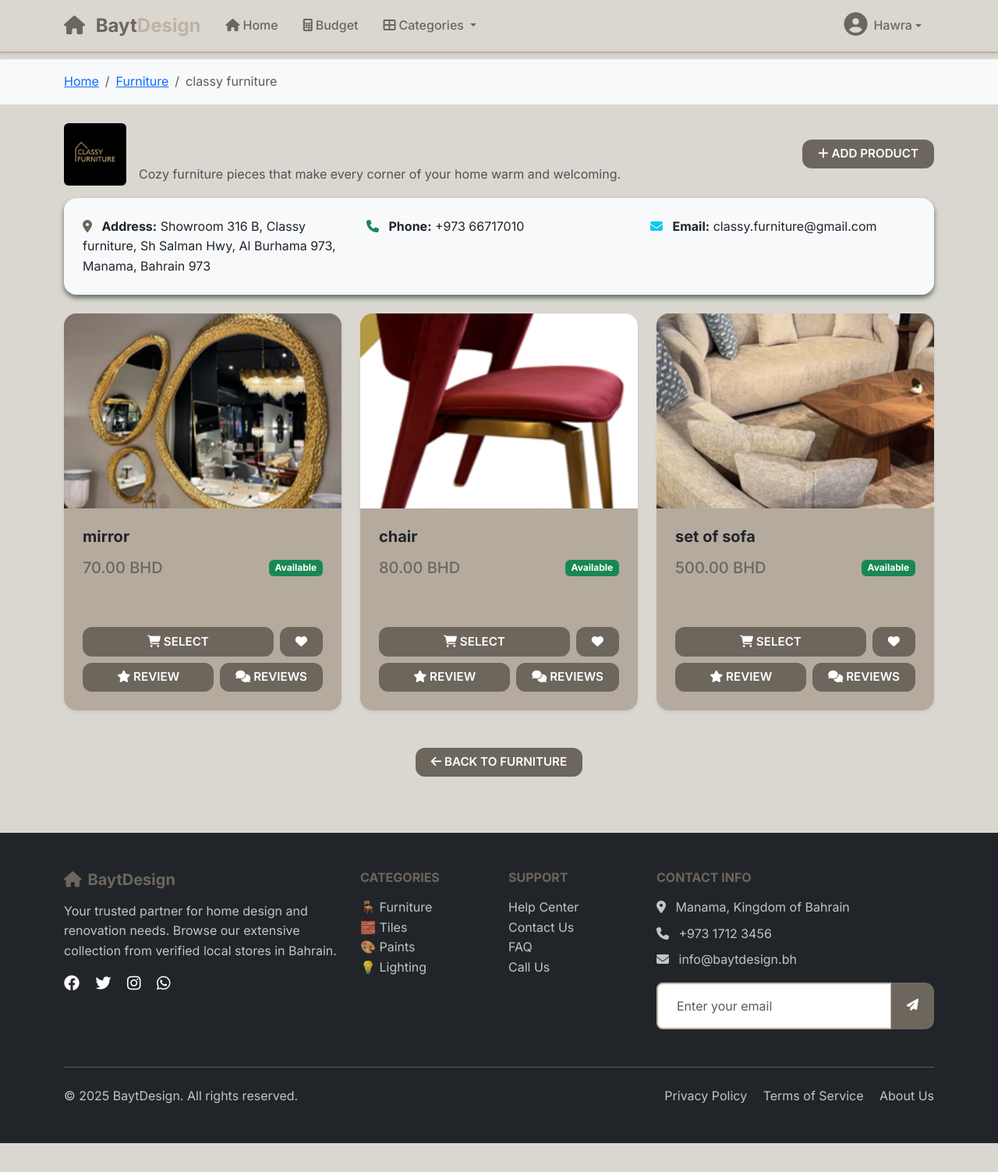
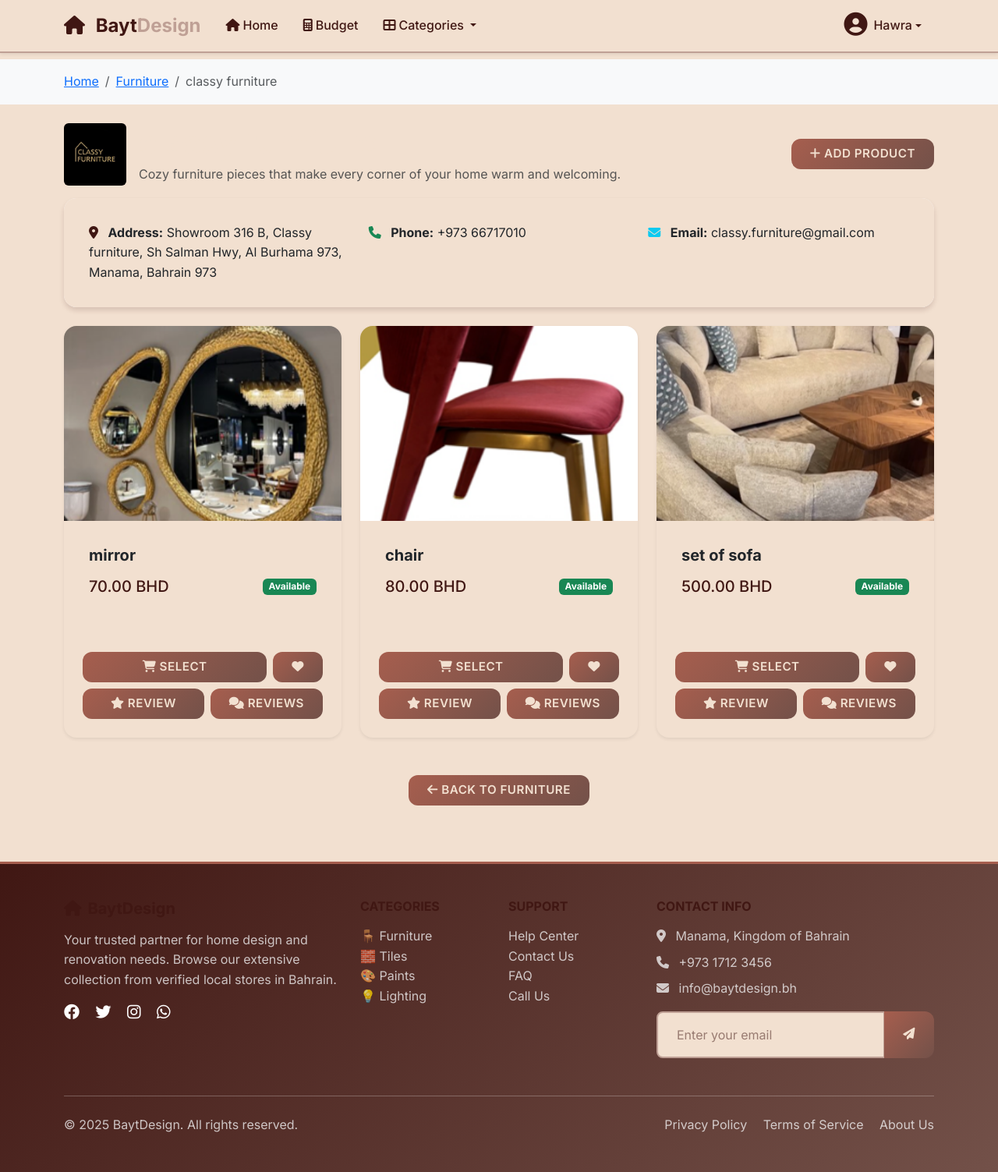
Before and after one commit to hawraayoob/BaytDesign, a Django app: page /shop/13/ in a window 1280 px wide. Shown: the whole page at 78% size. Before the commit the page ends 1466 px from the top, so only its background shows below. Run offline with Django 5.2, Linux system fonts and the light colour scheme; a user stored in the database is signed in; data comes from the database, SQL or seed files in the repository.

Commit message:
update css with red

```diff
--- a/main_app/static/css/base.css
+++ b/main_app/static/css/base.css
@@ -1,12 +1,13 @@
 :root {
 
-    --primary-color: #6c665d;
-    --primary-light: #A69B8D;
-    --primary-dark: #5F7161;
+    --primary-color: #401713;       /* Deep chocolate brown */
+    --primary-light: #735149;       /* Medium brown */
+    --primary-dark: #401713;        /* Deep chocolate (same as primary) */
 
 
-    --secondary-color: #BFB2A3;
-    --accent-color: #dad7d1;
+    --secondary-color: #BFA095;     /* Warm taupe */
+    --accent-color: #F2E0D0;        /* Cream/beige */
+    --tertiary-color: #A65E4E;      /* Terracotta/rust */
 
     --font-primary: 'Inter', sans-serif;
     --font-heading: 'Inter', serif;
@@ -24,15 +25,10 @@
     --radius-xl: 1rem;
     --radius-round: 50%;
 
-    --shadow-sm: 0 1px 3px #5F7161;
-
-    --shadow-md: 0 4px 6px #5F7161;
-
-    --shadow-lg: 0 10px 15px #5F7161;
-
-
-    --btn-hover-shadow: 0 6px 15px #5F7161;
-
+    --shadow-sm: 0 1px 3px rgba(64, 23, 19, 0.12);
+    --shadow-md: 0 4px 6px rgba(64, 23, 19, 0.15);
+    --shadow-lg: 0 10px 15px rgba(64, 23, 19, 0.2);
+    --btn-hover-shadow: 0 6px 20px rgba(166, 94, 78, 0.3);
 }
 
 
@@ -62,7 +58,7 @@ body {
 
 
 h1{
-    font-family: var(--primary-light);
+    font-family: var(--font-heading);
     font-weight: 700;
     line-height: 1.2;
     color: var(--accent-color);
@@ -101,39 +97,64 @@ h2, h3, h4, h5, h6 {
     padding: var(--spacing-sm) var(--spacing-md) !important;
     border-radius: var(--radius-md);
     position: relative;
+    transition: all 0.3s ease;
+}
+
+.nav-link:hover {
+    color: var(--tertiary-color) !important;
+    background-color: rgba(166, 94, 78, 0.1);
 }
 
 
 .btn {
     border: none;
     border-radius: var(--radius-lg);
-    padding: 0.45rem 1.25rem;
+    padding: 0.5rem 1.5rem;
     font-weight: 600;
     font-size: 0.95rem;
     text-transform: uppercase;
+    letter-spacing: 0.5px;
     cursor: pointer;
-    color: white;
-    background-color: var(--primary-color);
-    transition: box-shadow 0.3s ease;
+    color: var(--accent-color);
+    background: linear-gradient(135deg, var(--tertiary-color), var(--primary-light));
+    transition: all 0.3s ease;
+    position: relative;
+    overflow: hidden;
 }
 
+.btn::before {
+    content: '';
+    position: absolute;
+    top: 0;
+    left: -100%;
+    width: 100%;
+    height: 100%;
+    background: linear-gradient(90deg, transparent, rgba(255,255,255,0.2), transparent);
+    transition: left 0.5s;
+}
+
+.btn:hover::before {
+    left: 100%;
+}
 
 .btn:hover,
 .btn:focus {
     box-shadow: var(--btn-hover-shadow);
-    background-color: var(--primary-color) !important;
-    color: white !important;
+    background: linear-gradient(135deg, #B8564A, var(--tertiary-color));
+    color: var(--accent-color) !important;
     outline: none !important;
     border: none !important;
+    transform: translateY(-2px);
 }
 
 
 .btn:active {
-    background-color: var(--primary-color) !important;
-    color: white !important;
-    box-shadow: none !important;
+    background: linear-gradient(135deg, var(--primary-color), var(--primary-light)) !important;
+    color: var(--accent-color) !important;
+    box-shadow: var(--shadow-sm) !important;
     outline: none !important;
     border: none !important;
+    transform: translateY(0);
 }
 
 /* Remove Bootstrap default btn colors */
@@ -170,27 +191,46 @@ h2, h3, h4, h5, h6 {
 
 
 .card {
-    background: #a69b8dba;
-    border: none;
+    background: var(--accent-color);
+    border: 1px solid var(--secondary-color);
     border-radius: var(--radius-xl);
     box-shadow: var(--shadow-md);
     position: relative;
     overflow: hidden;
+    transition: all 0.3s ease;
+}
+
+.card:hover {
+    box-shadow: var(--shadow-lg);
+    transform: translateY(-3px);
+    border-color: var(--tertiary-color);
 }
 
 .card-header {
-    background-color: var(--primary-color);
-    color: white;
+    background: linear-gradient(135deg, var(--primary-color), var(--primary-light));
+    color: var(--accent-color);
     padding: var(--spacing-lg);
     border-radius: var(--radius-xl) var(--radius-xl) 0 0;
+    position: relative;
+}
+
+.card-header::after {
+    content: '';
+    position: absolute;
+    bottom: 0;
+    left: 0;
+    right: 0;
+    height: 2px;
+    background: var(--tertiary-color);
 }
 
 .card-body {
-    padding: var(--spacing-lg);
+    padding: var(--spacing-xl);
+    background-color: var(--accent-color);
 }
 
 .card-footer {
-    background: var(--accent-color);
+    background: var(--secondary-color);
     padding: var(--spacing-lg);
     border-radius: 0 0 var(--radius-xl) var(--radius-xl);
 }
@@ -200,26 +240,66 @@ h2, h3, h4, h5, h6 {
     border: 2px solid var(--secondary-color);
     border-radius: var(--radius-md);
     padding: var(--spacing-md) var(--spacing-lg);
-    background: white;
+    background: var(--accent-color);
     color: var(--primary-color);
     font-size: 1rem;
+    transition: all 0.3s ease;
 }
 
 .form-control:focus {
-    border-color: var(--primary-color);
+    border-color: var(--tertiary-color);
     outline: none;
+    box-shadow: 0 0 0 4px rgba(166, 94, 78, 0.15);
+    background-color: #fff;
+}
+
+.form-control::placeholder {
+    color: var(--primary-light);
+    opacity: 0.7;
 }
 
 
 footer {
-    background: var(--primary-color);
+    background: linear-gradient(135deg, var(--primary-color), var(--primary-light));
     color: var(--accent-color);
-    padding: var(--spacing-xl);
+    padding: var(--spacing-xxl);
+    position: relative;
+}
+
+footer::before {
+    content: '';
+    position: absolute;
+    top: 0;
+    left: 0;
+    right: 0;
+    height: 3px;
+    background: var(--tertiary-color);
 }
 
 footer a {
     color: var(--accent-color);
     text-decoration: none;
+    transition: color 0.3s ease;
+    position: relative;
+}
+
+footer a:hover {
+    color: var(--secondary-color);
+}
+
+footer a::after {
+    content: '';
+    position: absolute;
+    width: 0;
+    height: 2px;
+    bottom: -2px;
+    left: 0;
+    background-color: var(--tertiary-color);
+    transition: width 0.3s ease;
+}
+
+footer a:hover::after {
+    width: 100%;
 }
 
 
```
Also changed, not shown: other parts of main_app/static/css/base.css (+158 -8 lines).
